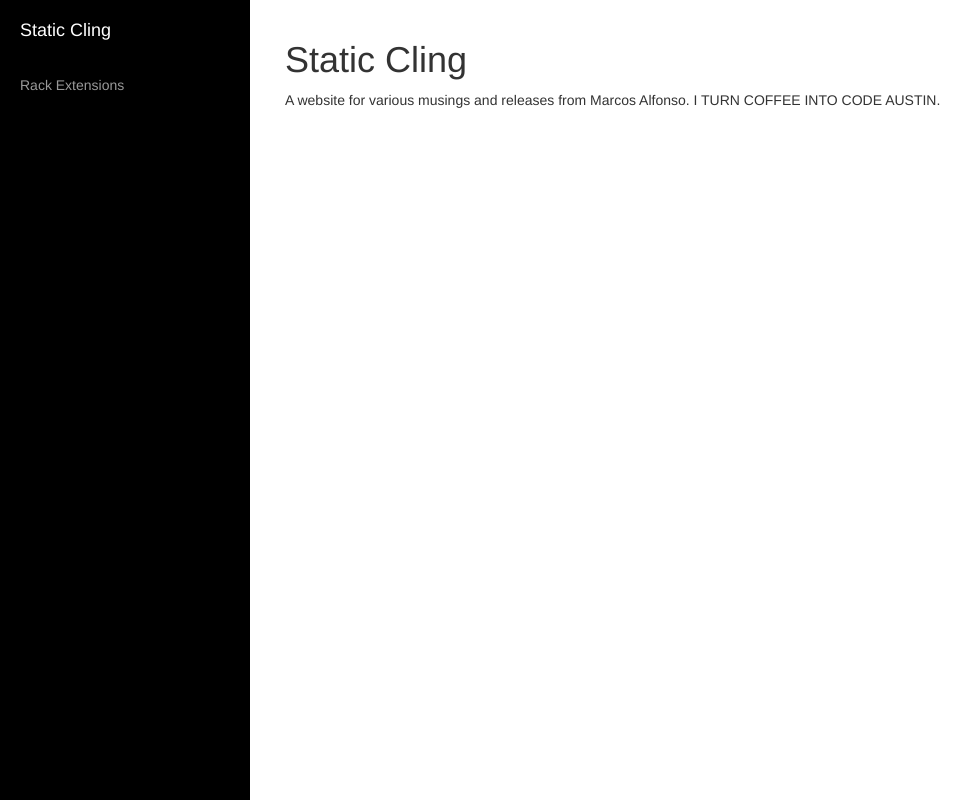
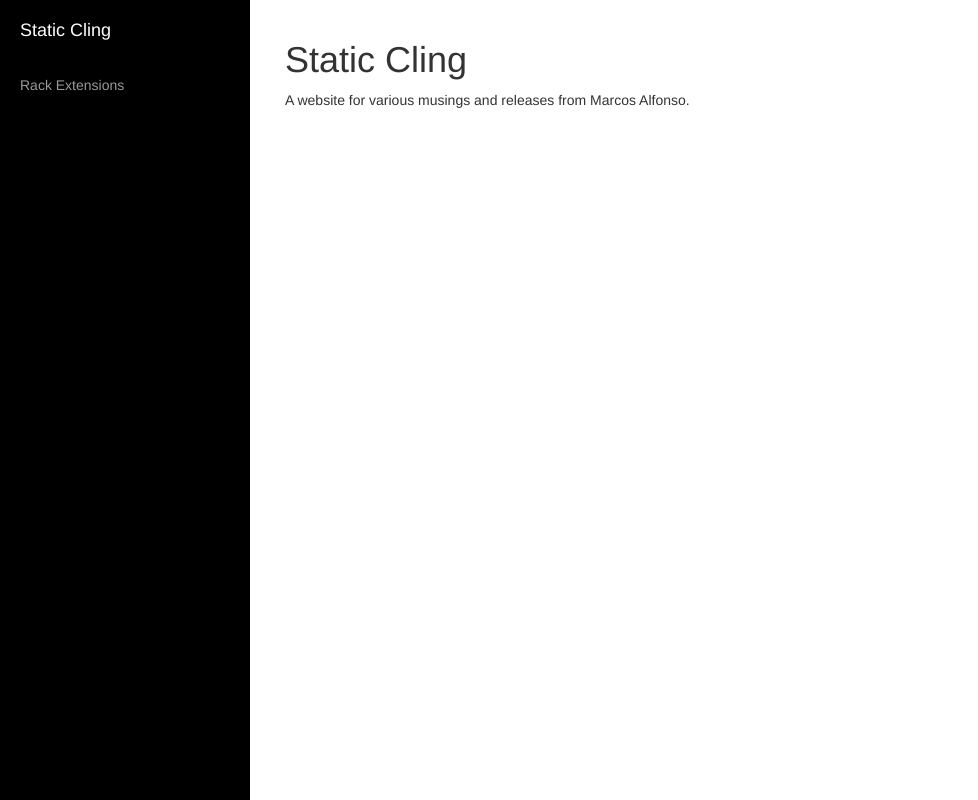
Before and after one commit to MarcosAlfonso/MarcosAlfonso.github.io, a plain HTML site: page index.html in a window 1280 px wide. Shown: the whole page, without its empty margins (0-978 px from the left). Drawn offline with Linux system fonts and the light colour scheme.

Commit message:
Removed austin coffee stuff

```diff
--- a/index.html
+++ b/index.html
@@ -51,7 +51,7 @@
                 <div class="row">
                     <div class="col-lg-12">
                         <h1>Static Cling</h1>
-                        <p>A website for various musings and releases from Marcos Alfonso. I TURN COFFEE INTO CODE AUSTIN.</p>
+                        <p>A website for various musings and releases from Marcos Alfonso.</p>
                     </div>
                 </div>
             </div>
```
